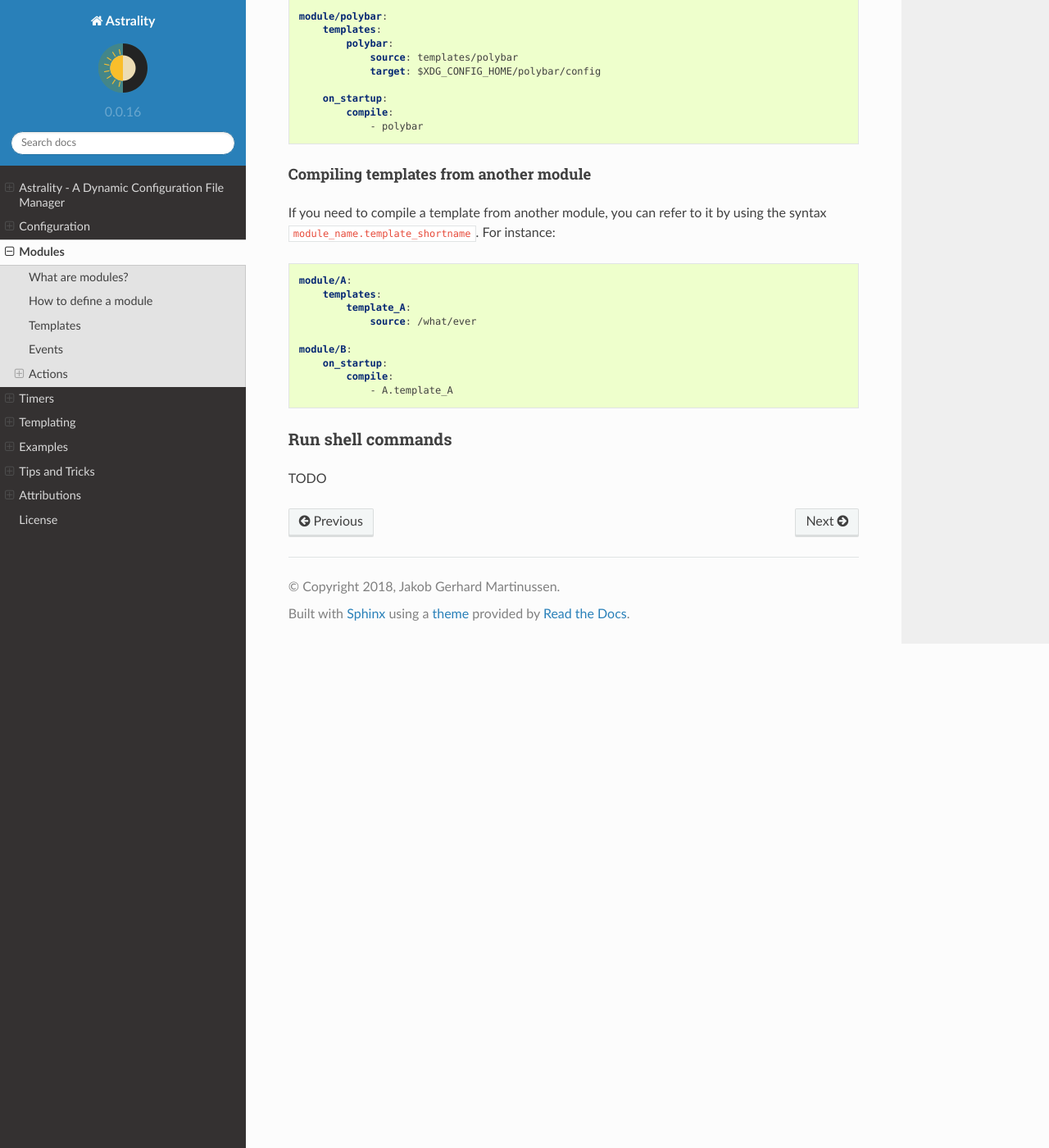
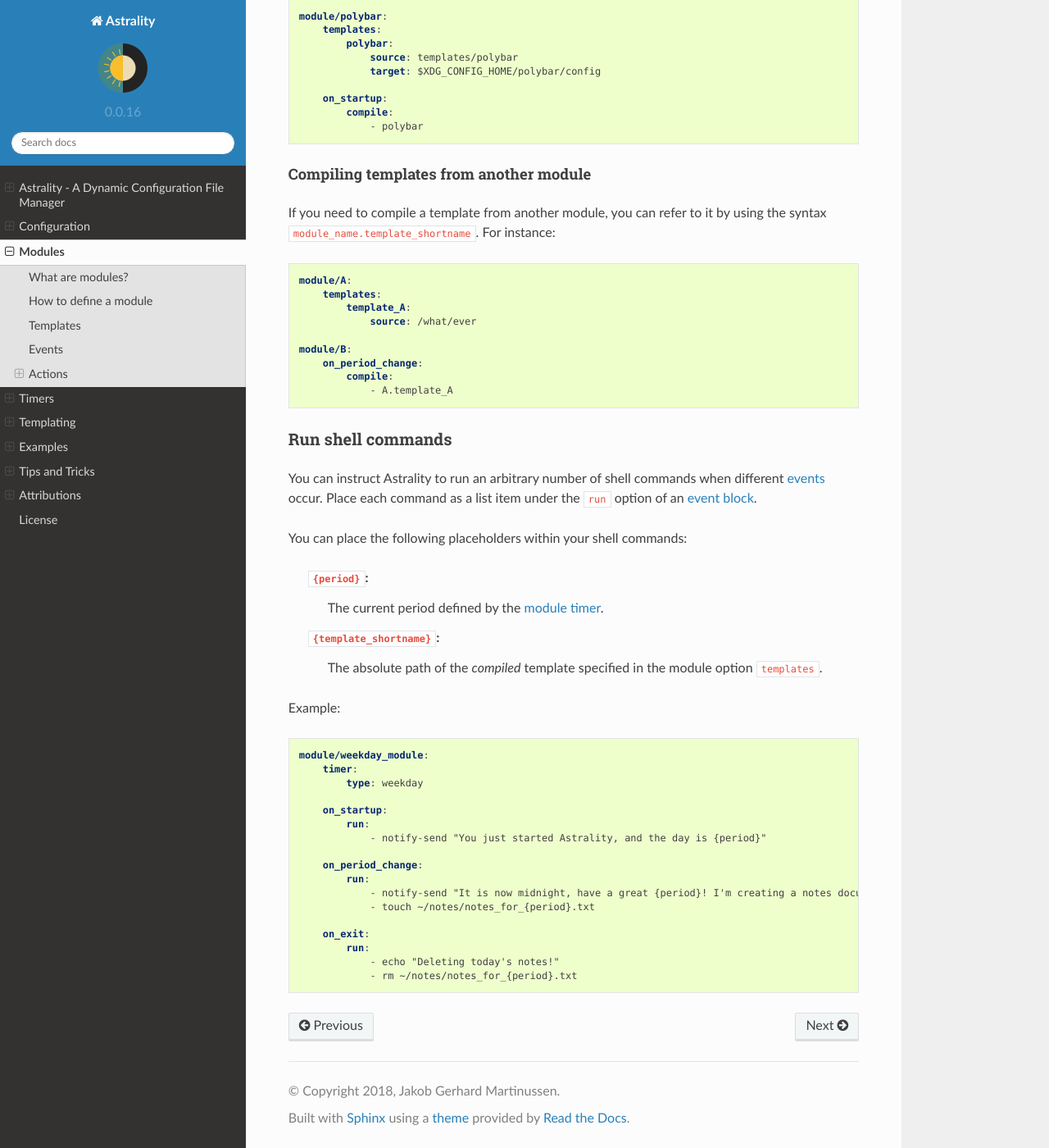
Before and after one commit to JakobGM/astrality, a Sphinx documentation site: the page built from docs/modules.rst, in a window 1280 px wide and 1400 px high, scrolled down 4675 px. Shown: the whole window at 82% size. Built offline with Sphinx 7.4.7 and the Read the Docs theme 2.0.0, drawn with Linux system fonts in a browser that asks for light colours.

Commit message:
Add documentation for shell command to run

```diff
--- a/docs/modules.rst
+++ b/docs/modules.rst
@@ -220,7 +220,7 @@ If you need to compile a template from another module, you can refer to it by us
                 source: /what/ever
 
     module/B:
-        on_startup:
+        on_period_change:
             compile:
                 - A.template_A
 
@@ -229,4 +229,35 @@ If you need to compile a template from another module, you can refer to it by us
 Run shell commands
 ------------------
 
-TODO
+You can instruct Astrality to run an arbitrary number of shell commands when different :ref:`events <events>` occur.
+Place each command as a list item under the ``run`` option of an :ref:`event block <events>`.
+
+You can place the following placeholders within your shell commands:
+
+    ``{period}``:
+        The current period defined by the :ref:`module timer <timers>`.
+
+    ``{template_shortname}``:
+        The absolute path of the *compiled* template specified in the module option ``templates``.
+
+Example:
+
+.. code-block:: yaml
+
+    module/weekday_module:
+        timer:
+            type: weekday
+
+        on_startup:
+            run:
+                - notify-send "You just started Astrality, and the day is {period}"
+
+        on_period_change:
+            run:
+                - notify-send "It is now midnight, have a great {period}! I'm creating a notes document for this day."
+                - touch ~/notes/notes_for_{period}.txt
+
+        on_exit:
+            run:
+                - echo "Deleting today's notes!"
+                - rm ~/notes/notes_for_{period}.txt
```
